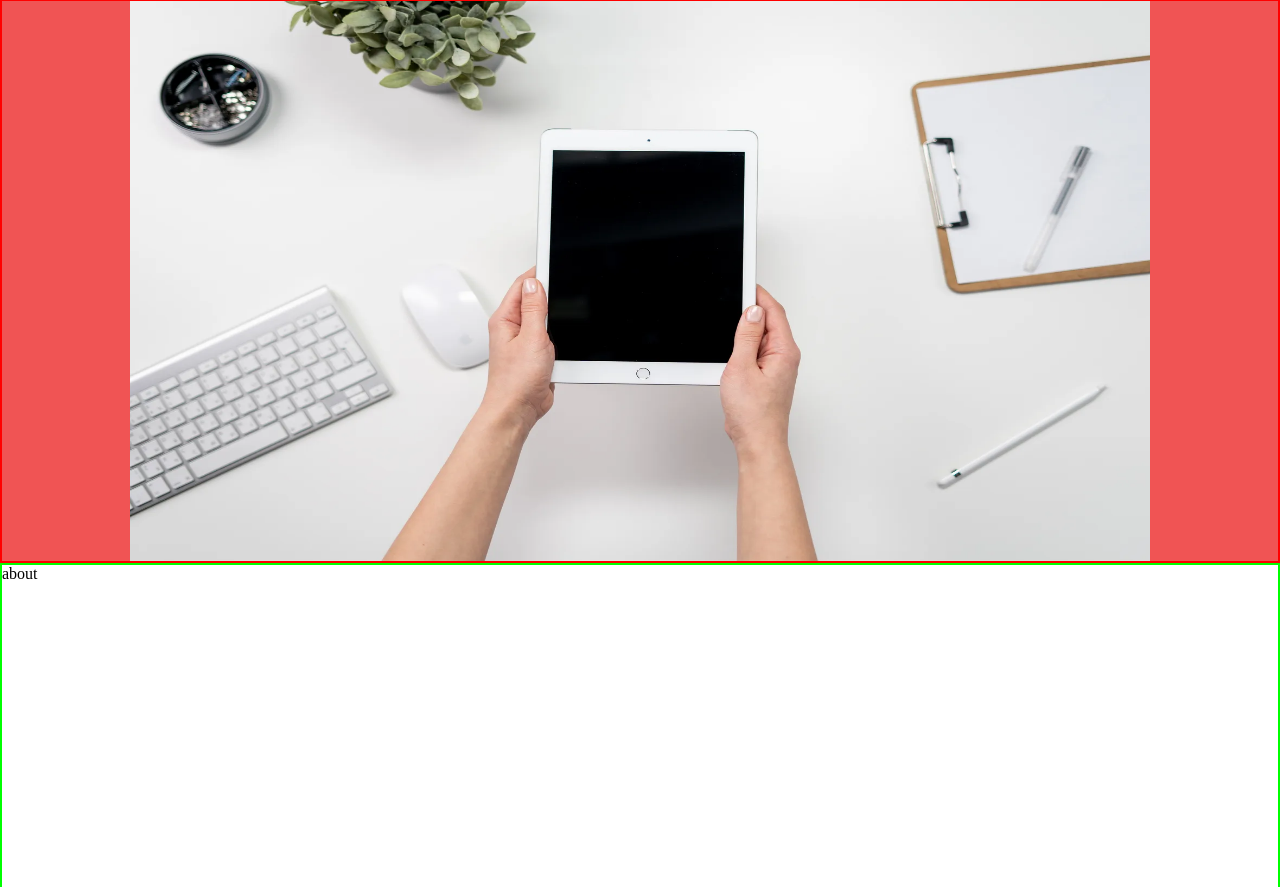
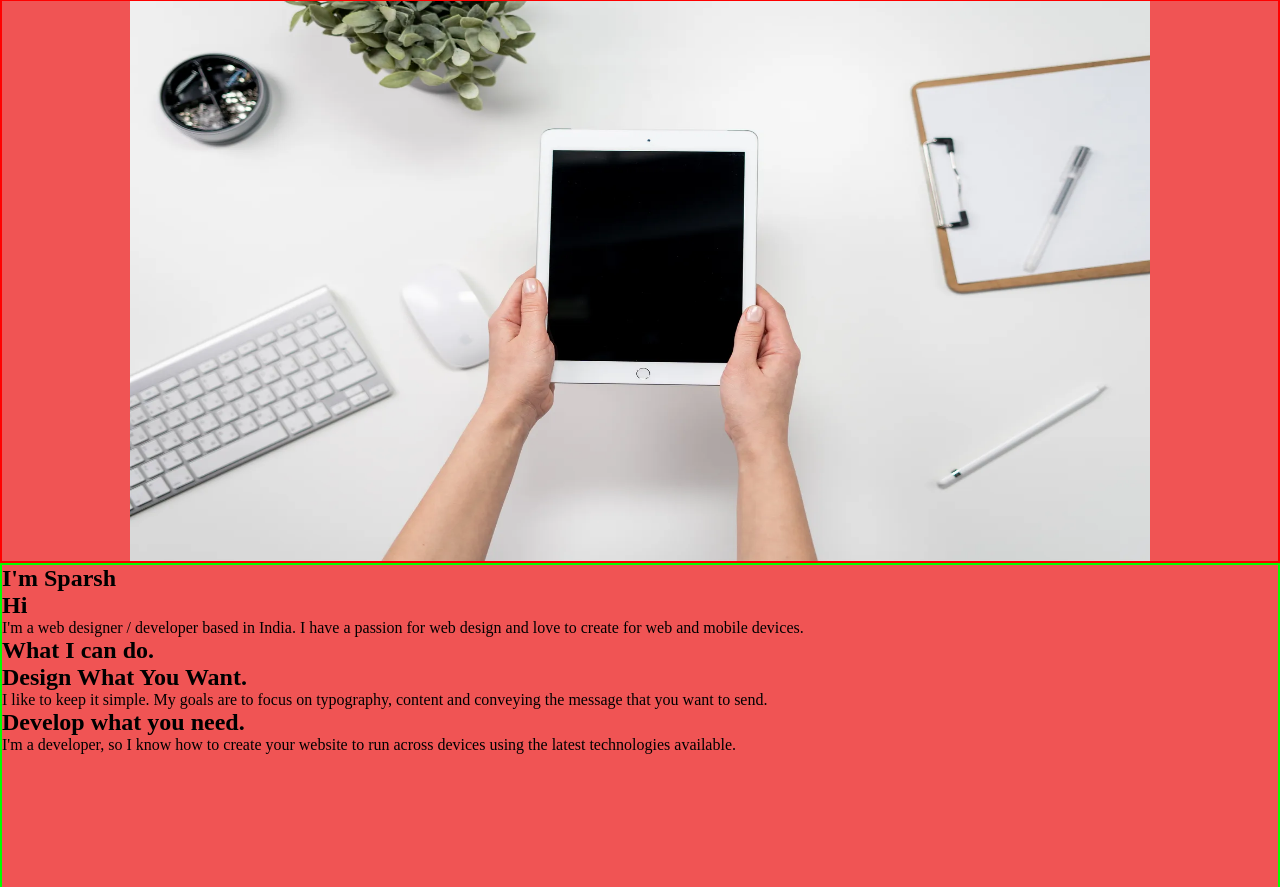
Before and after one commit to ddf-25/Sparsh-portfolio, a plain HTML site: page index.html in a window 1280 px wide. Shown: the part 65-952 px from the top of the page. Drawn offline with Linux system fonts and the light colour scheme.

Commit message:
Update index.html

```diff
--- a/index.html
+++ b/index.html
@@ -5,9 +5,11 @@
     <meta charset="UTF-8">
     <meta name="viewport" content="width=device-width, initial-scale=1.0">
     <link href="https://fonts.googleapis.com/css2?family=Quicksand:wght@500;700&display=swap" rel="stylesheet">
+    <link href="https://fonts.googleapis.com/css2?family=Sacramento&display=swap" rel="stylesheet">
     <link rel="stylesheet" href="style.css">
     <title>Portfolio-Sparsh</title>
 </head>
+
 <body>
     <nav id="navbar">
         <img src="images/logo.jpg" alt="logo">
@@ -17,13 +19,39 @@
             <li><a href="#">Contact</a></li>
         </ul>
     </nav>
-    <section id="recents" class="prim">
-        <section id="recent-slideshow">
+    <section id="recents" class="prim flexin">
+        <section id="recent-slideshow" class="prim">
             <img src="images/1.jpg" alt="1">
         </section>
     </section>
-    <section id="about">
-        about
+    <section id="about" class="prim flexin">
+        <h1 class="h-prim">I'm Sparsh</h1>
+        <div class="intro flexin">
+            <h2 class="h-sec">Hi</h2>
+            <p class="para">
+                I'm a web designer / developer based in India. I have a passion for web design and
+                love to create for web and mobile devices.
+            </p>
+        </div>
+        <h2 class="h-sec">What I can do.</h2>
+        <div class="dos">
+            <div class="dos-1 flexin">
+                <h2 class="h-ter">Design What You Want.</h2>
+                <p class="para">
+                    I like to keep it simple. My goals are to focus on typography,
+                    content and conveying the message that you want to send.
+                </p>
+            </div>
+            <div class="dummy1"></div>
+            <div class="dummy2"></div>
+            <div class="dos-2 flexin">
+                <h2 class="h-ter">Develop what you need.</h2>
+                <p class="para">
+                    I'm a developer, so I know how to create your website to
+                    run across devices using the latest technologies available.
+                </p>
+            </div>
+        </div>
     </section>
     <section id="projects">
         projects
@@ -34,4 +62,5 @@
     <footer>footer</footer>
 </body>
 <script src="myScript.js"></script>
+
 </html>
```
